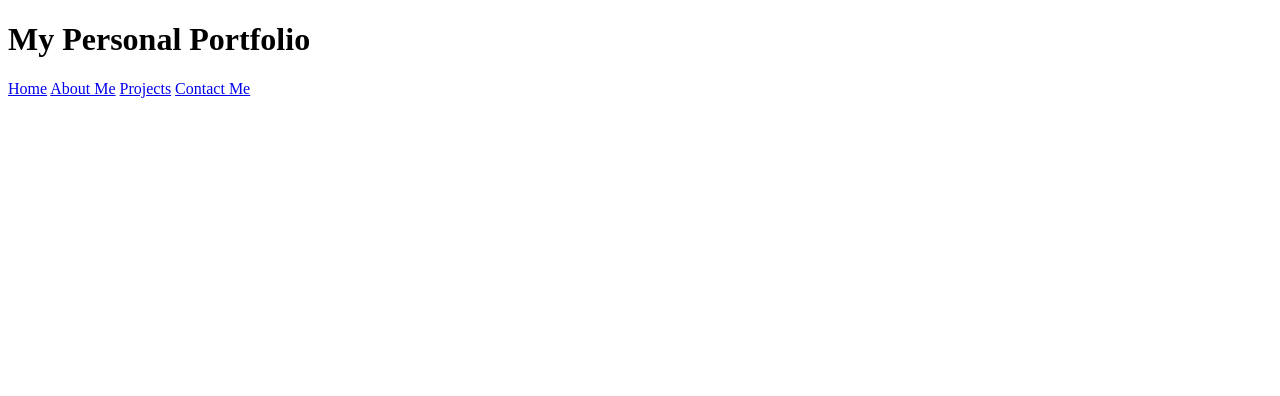
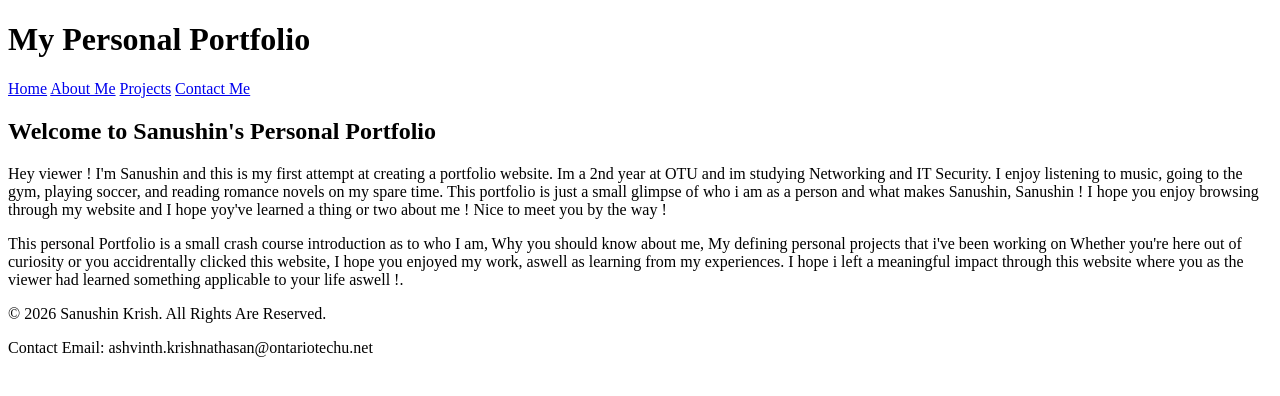
Before and after one commit to Sanushin/Assignment_1_INFR3120, a plain HTML site: page index.html in a window 1280 px wide. Drawn offline with Linux system fonts and the light colour scheme.

Commit message:
Added a Home page introduction and footer

```diff
--- a/index.html
+++ b/index.html
@@ -1,27 +1,66 @@
 <!DOCTYPE html>
+<!--Language used/selected for the website. Meaning this website of html uses the english language which i've set.-->
 <html lang="en">
+
+<!--Header Section-->
 
 <head>
     <meta charset="UTF-8">
     <title>My Personal Portfolio Assignment</title>
 
 
+
 </head>
 
 
+<!--Body Section-->
 
 <body>
+    <!--div tag used with a unique id called wrapper-->
     <div id="wrapper">
         <header>
             <h1>My Personal Portfolio</h1>
         </header>
 
+        <!--Navigation tags used to link all 4 html files-->
         <nav>
             <a href="index.html">Home</a>
             <a href="about.html">About Me</a>
             <a href="projects.html">Projects</a>
             <a href="contact.html">Contact Me</a>
         </nav>
+
+        <!-- Article tag used-->
+        <article>
+            <!--Second header used-->
+            <h2>Welcome to Sanushin's Personal Portfolio</h2>
+
+            <!--Paragraphs-->
+            <p>Hey viewer ! I'm Sanushin and this is my first attempt at creating a portfolio website. Im a 2nd year at
+                OTU and im studying Networking and IT Security.
+                I enjoy listening to music, going to the gym, playing soccer, and reading romance novels on my spare
+                time. This portfolio is just a small glimpse of who i am as a person and what makes Sanushin, Sanushin !
+                I hope you enjoy browsing through my website and I hope yoy've learned a thing or two about me ! Nice to
+                meet you by the way !
+            </p>
+
+            <p> This personal Portfolio is a small crash course introduction as to who I am, Why you should know about
+                me, My defining personal projects that i've been working on
+                Whether you're here out of curiosity or you accidrentally clicked this website, I hope you enjoyed my
+                work, aswell as learning from my experiences.
+                I hope i left a meaningful impact through this website where you as the viewer had learned something
+                applicable to your life aswell !.
+            </p>
+
+
+        </article>
+
+        <!-- Footer  contains my name, email and copyright information-->
+        <footer>
+            <!--&copy called character reference, with the & beginning a reference, copy identifies the copyright symbol and ; to end it, just learned this lol-->
+            <p>&copy; 2026 Sanushin Krish. All Rights Are Reserved.</p>
+            <p>Contact Email: ashvinth.krishnathasan@ontariotechu.net</p>
+        </footer>
 
     </div>
 
```
